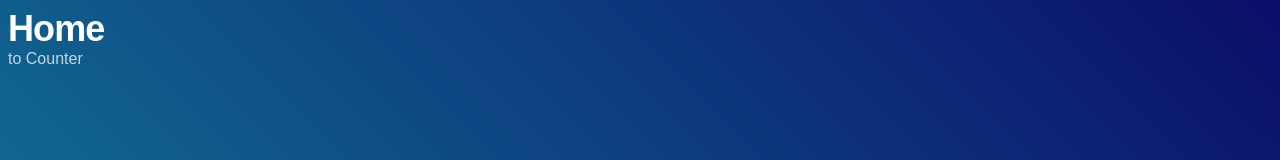
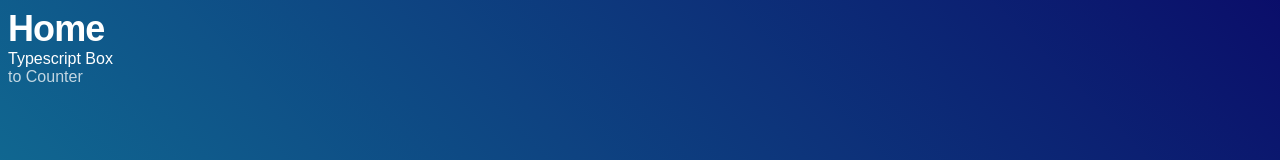
Before and after one commit to aprilandjan/lerna-electron-react-typescript-boilerplate, a React app in the folder packages/app-renderer/: page / in a window 1280 px wide. Shown: the top 160 px of the page. Built offline with nearby package versions, Linux system fonts and the light colour scheme; the HTML template or start-up script is replaced by a standard one.

Commit message:
chore: adjust babel config

```diff
--- /dev/null
+++ b/packages/app-renderer/src/components/Box/index.tsx
@@ -0,0 +1,10 @@
+import React from 'react';
+import styles from './style.scss';
+
+export default class Box extends React.Component {
+  render() {
+    return (
+      <div className={styles.box}>Typescript Box</div>
+    )
+  }
+}
--- /dev/null
+++ b/packages/app-renderer/src/components/Box/style.scss
@@ -0,0 +1,3 @@
+.box {
+  background-color: blue;
+}
--- a/packages/app-renderer/src/components/Home.js
+++ b/packages/app-renderer/src/components/Home.js
@@ -2,12 +2,15 @@ import React, { Component } from 'react';
 import { Link } from 'react-router-dom';
 import routes from '../constants/routes.json';
 import styles from './Home.css';
+
+import Box from './Box';
 
 export default class Home extends Component {
   render() {
     return (
       <div className={styles.container} data-tid="container">
         <h2>Home</h2>
+        <Box />
         <Link to={routes.COUNTER}>to Counter</Link>
       </div>
     );
```
Also changed, not shown: babel.config.js (+16 -2 lines), 1 other file (tests, documents, lock files or other folders).
